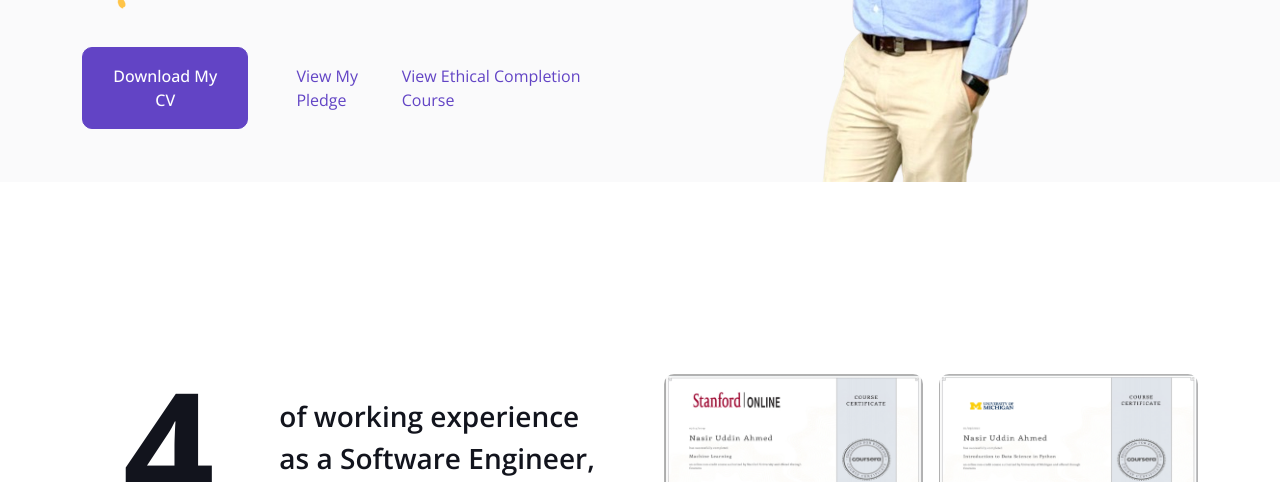
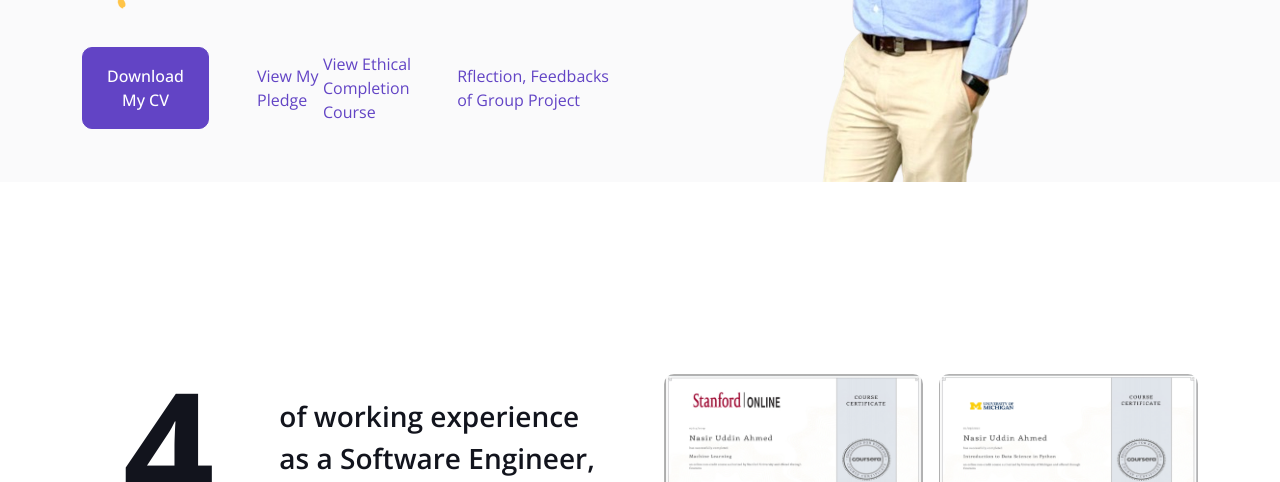
Before and after one commit to Turjo7/PODSP, a plain HTML site: page index.html in a window 1280 px wide. Shown: the part 318-800 px from the top of the page. Drawn offline with nearby package versions, Linux system fonts and the light colour scheme.

Commit message:
Update index.html

```diff
--- a/index.html
+++ b/index.html
@@ -84,6 +84,7 @@
                         <a href="https://drive.google.com/file/d/1Bcm1hjaxKXf1ufQJ88zAyPt4rf7fHDm3/view?usp=sharing" class="btn btn-primary py-3 px-4 me-5" target="_blank">Download My CV</a>
                         <a href="https://drive.google.com/file/d/19pHGQK_V30KLxAzINZLi-9f33sXPZ1Z4/view" target="_blank">View My Pledge</a>
 			<a href="https://drive.google.com/file/d/16BJtmYIfmsJ8epO7T35wrbe_B7_pbDMC/view?usp=sharing" target="_blank">View Ethical Completion Course</a>
+			 <a href="https://drive.google.com/file/d/1sOKThy8b76R-P4H20bMmABNQq-stlwEM/view?usp=sharing" target="_blank">Rflection, Feedbacks of Group Project</a>
 
                     </div>
 
```
